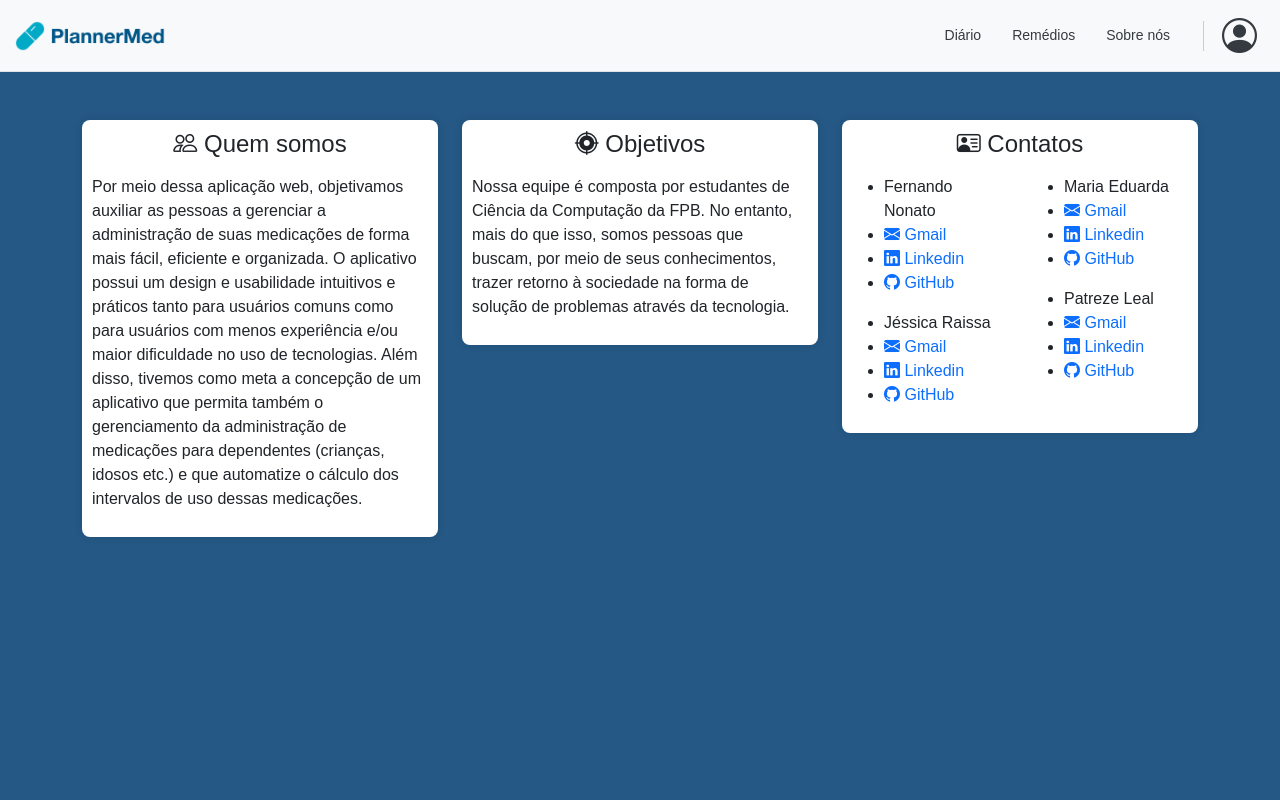
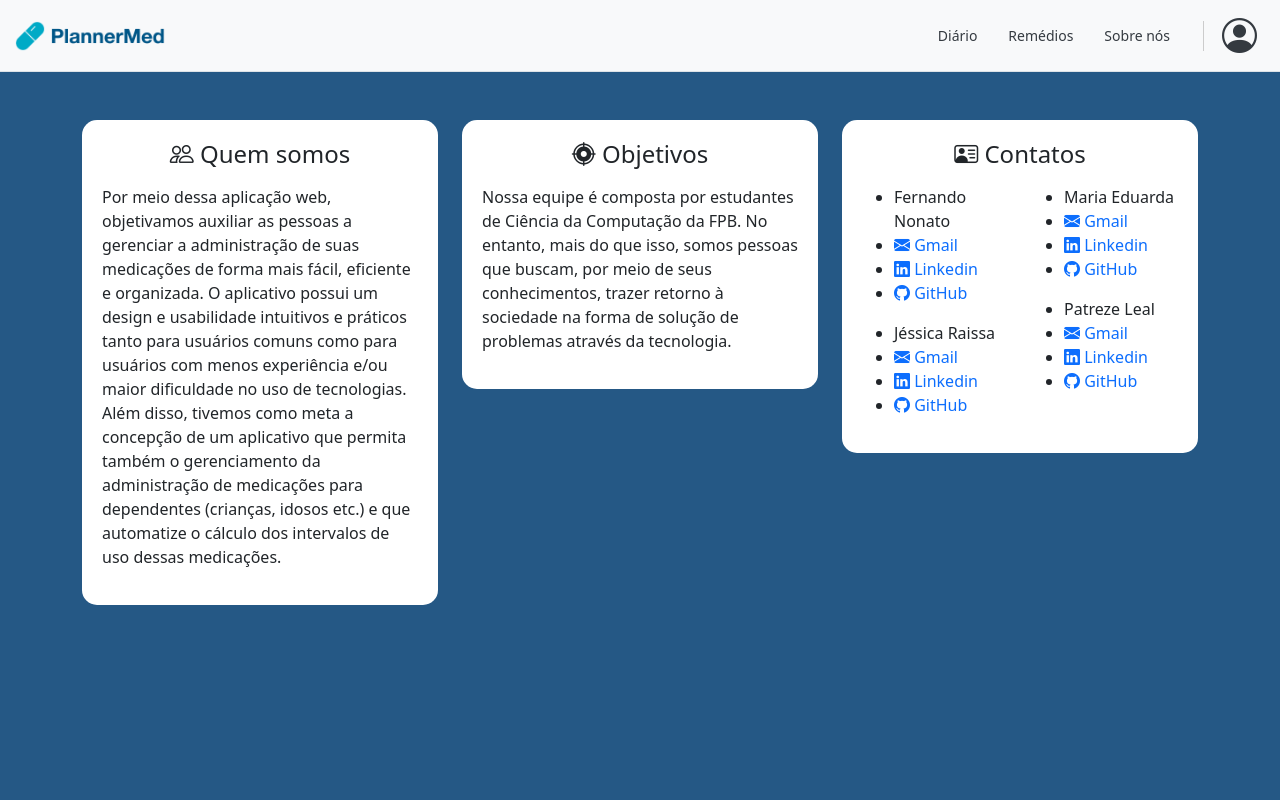
Before and after one commit to Cyberfn/Plannermed2, a PHP site: page /sobre_nos.php in a window 1280 px wide. Run offline with PHP 8.4, Linux system fonts and the light colour scheme.

Commit message:
Remove border-shedow

```diff
--- a/css/sobre_nos.css
+++ b/css/sobre_nos.css
@@ -1,13 +1,11 @@
 body {
-   font-family: Arial, sans-serif;
    background-color: #255885;
 }
 
 .quem_somos, .objetivos, .contatos {
    background-color: #ffffff;
-   padding: 10px;
-   border-radius: 8px;
-   box-shadow: 0 0 10px rgba(0, 0, 0, 0.1);
+   padding: 20px;
+   border-radius: 15px;
 }
 
 .quem_somos, .objetivos, .contatos a {
```
